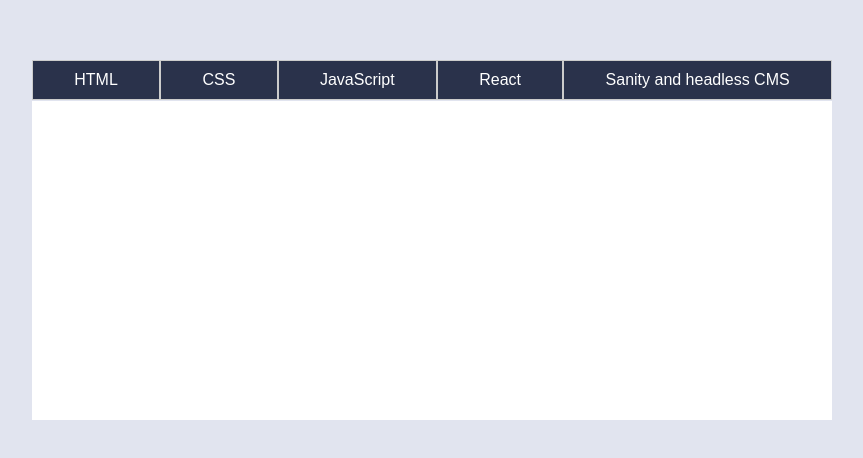
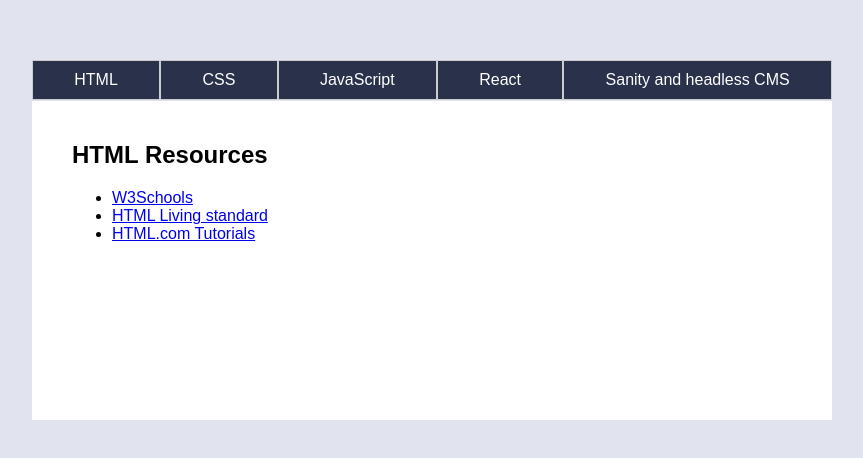
Before and after one commit to ezatjr/uin23ak3_resourceapp_group36, a React (Create React App) app: page / in a window 1280 px wide. Shown: the part 160-618 px from the top of the page, without its empty margins (208-1071 px from the left). Built offline with nearby package versions, Linux system fonts and the light colour scheme.

Commit message:
endret slik at html vises når du går på nettsiden

```diff
--- a/src/App.js
+++ b/src/App.js
@@ -11,7 +11,7 @@
   return (
     <Router>
       <Routes>
-      <Route path="/" element={<Layout />} />
+      <Route path="/" element={<Layout><HTMLResources /></Layout>} />
         <Route path="/html" element={<Layout><HTMLResources /></Layout>} />
         <Route path="/css" element={<Layout><CSSResources /></Layout>} />
         <Route path="/javascript" element={<Layout><JavaScriptResources /></Layout>} />
--- a/src/index.js
+++ b/src/index.js
@@ -11,7 +11,4 @@
   </React.StrictMode>
 );
 
-// If you want to start measuring performance in your app, pass a function
-// to log results (for example: reportWebVitals(console.log))
-// or send to an analytics endpoint. Learn more: https://bit.ly/CRA-vitals
 reportWebVitals();
```
Also changed, not shown: src/setupTests.js (+1 -4 lines).
